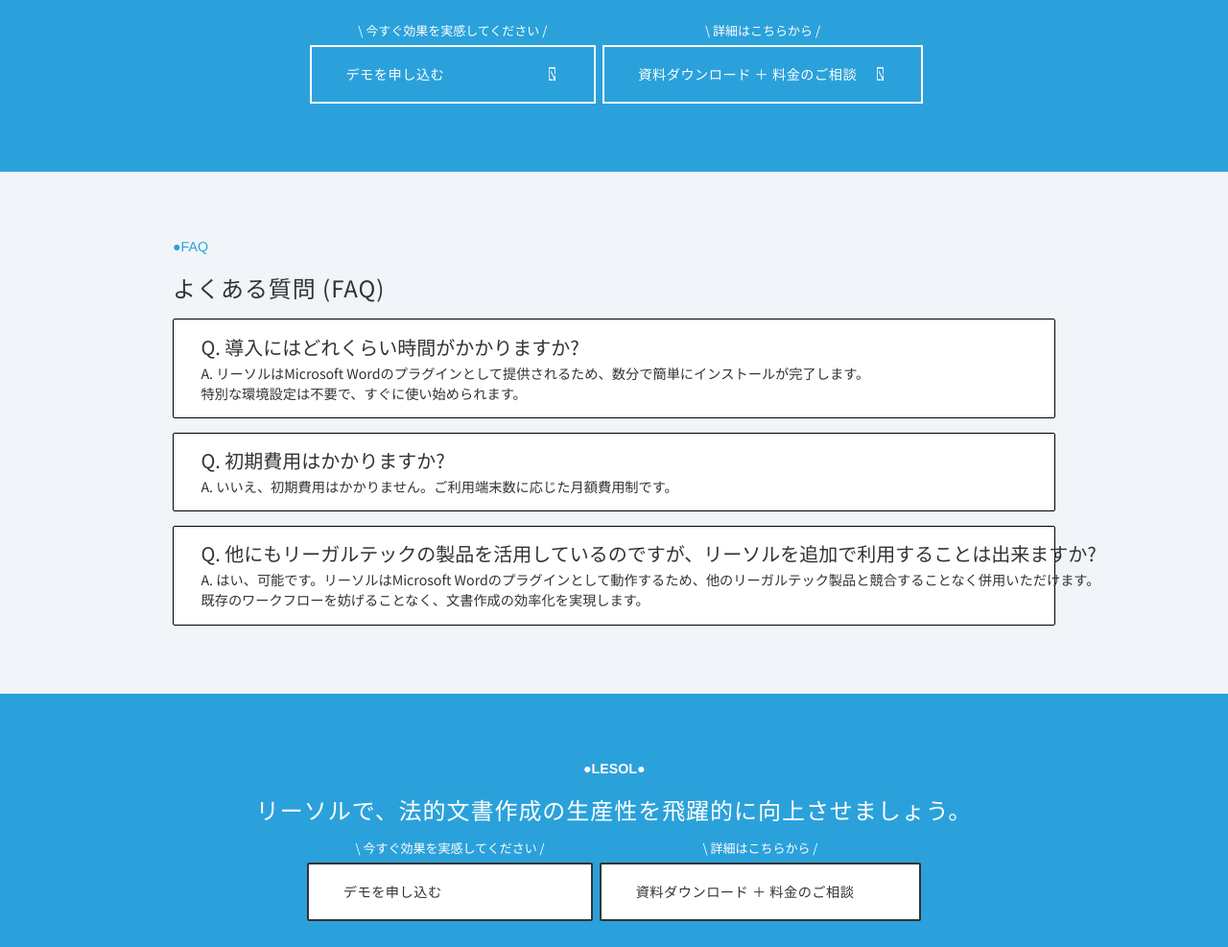
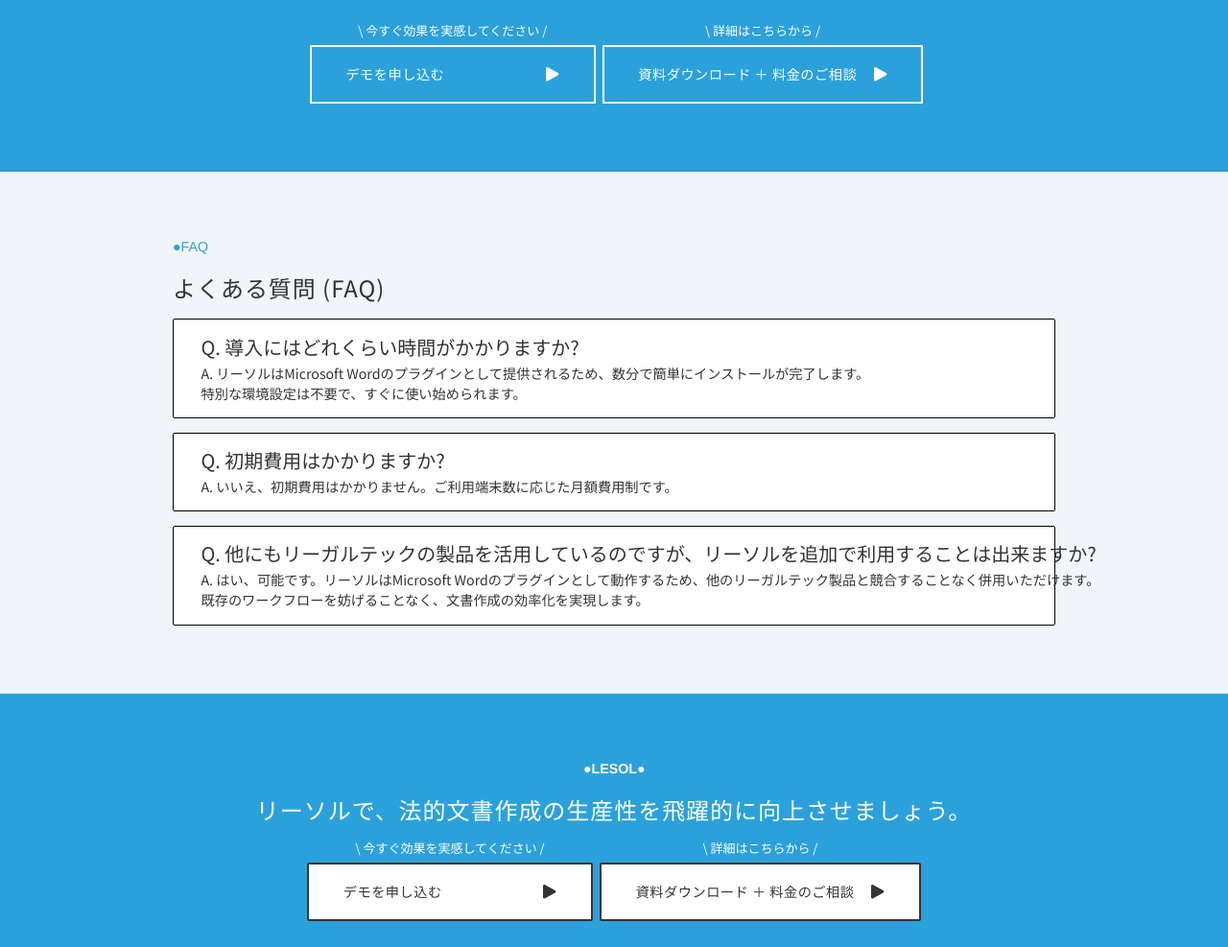
Before and after one commit to byamadaro1013/samurai-dx, a Next.js app: page /leasur in a window 1280 px wide. Shown: the part 6146-7133 px from the top of the page at 96% size. Built offline with nearby package versions, Linux system fonts and the light colour scheme.

Commit message:
Add triangle icons for Leasure section and update image references

```diff
--- a/src/components/sections/leasur/Leasure.tsx
+++ b/src/components/sections/leasur/Leasure.tsx
@@ -33,9 +33,9 @@
               <p className="relative whitespace-pre font-gothic text-base tracking-[0.48px] text-white">
                 デモを申し込む
               </p>
-              <div className="flex size-[14px] rotate-90 items-center justify-center">
+              <div className="flex size-[14px] items-center justify-center">
                 <Image
-                  src="/assets/images/leasur/arrow-icon.svg"
+                  src="/assets/images/icons/triangle_left_white.svg"
                   alt=""
                   width={14}
                   height={14}
@@ -53,9 +53,9 @@
               <p className="relative whitespace-pre font-gothic text-base tracking-[0.48px] text-white">
                 資料ダウンロード ＋ 料金のご相談
               </p>
-              <div className="flex size-[14px] rotate-90 items-center justify-center">
+              <div className="flex size-[14px] items-center justify-center">
                 <Image
-                  src="/assets/images/leasur/arrow-icon.svg"
+                  src="/assets/images/icons/triangle_left_white.svg"
                   alt=""
                   width={14}
                   height={14}
--- a/src/components/sections/leasur/LeasureMin.tsx
+++ b/src/components/sections/leasur/LeasureMin.tsx
@@ -26,9 +26,9 @@
                 <p className="relative whitespace-pre font-gothic text-base tracking-[0.48px] text-[#333333]">
                   デモを申し込む
                 </p>
-                <div className="flex size-[14px] rotate-90 items-center justify-center">
+                <div className="flex size-[14px] items-center justify-center">
                   <Image
-                    src="/assets/images/leasur/arrow-icon.svg"
+                    src="/assets/images/icons/triangle_left_black.svg"
                     alt=""
                     width={14}
                     height={14}
@@ -46,9 +46,9 @@
                 <p className="relative whitespace-pre font-gothic text-base tracking-[0.48px] text-[#333333]">
                   資料ダウンロード ＋ 料金のご相談
                 </p>
-                <div className="flex size-[14px] rotate-90 items-center justify-center">
+                <div className="flex size-[14px] items-center justify-center">
                   <Image
-                    src="/assets/images/leasur/arrow-icon.svg"
+                    src="/assets/images/icons/triangle_left_black.svg"
                     alt=""
                     width={14}
                     height={14}
```
Also changed, not shown: public/assets/images/icons/triangle_left_black.svg (added), public/assets/images/icons/triangle_left_white.svg (added).
